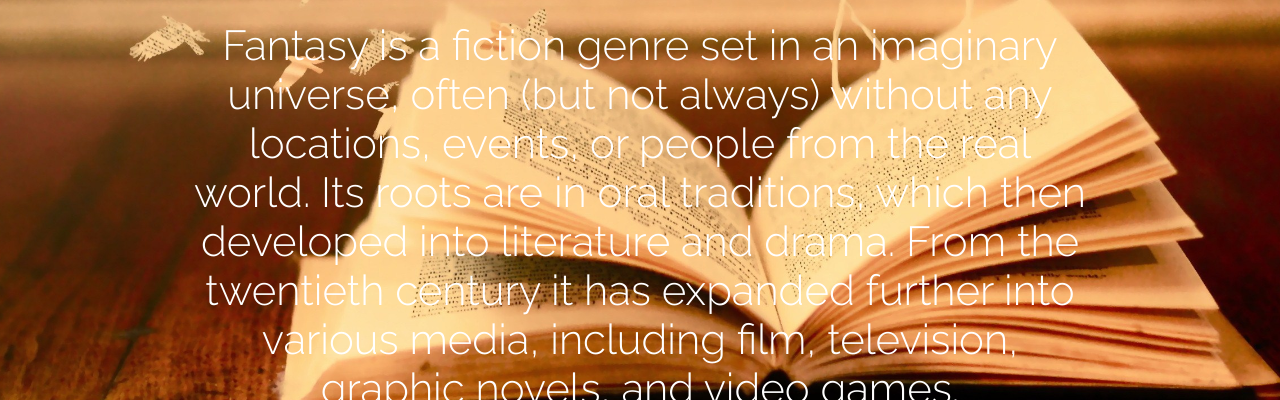
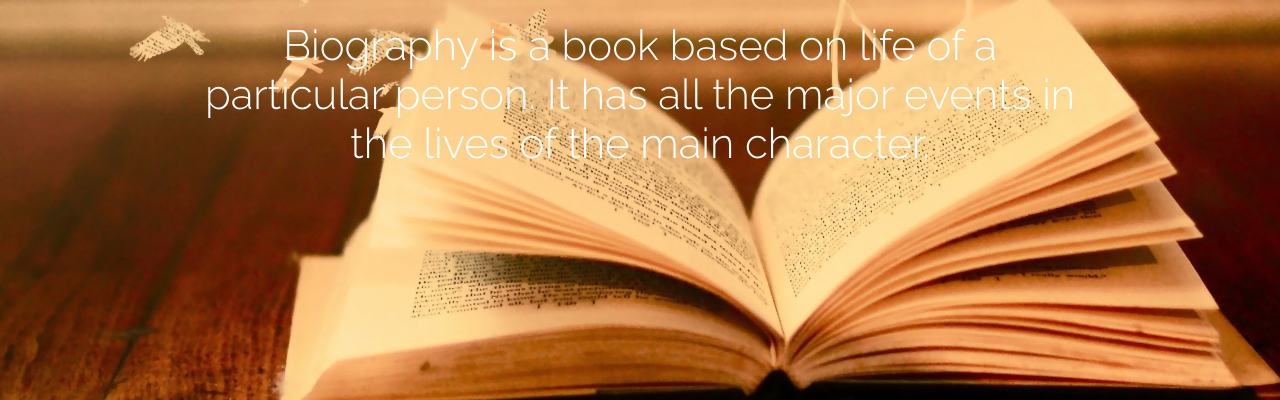
Before and after one commit to ittirehan97/ittirehan97.github.io, a plain HTML site: page bio.html in a window 1280 px wide. Shown: the part 400-800 px from the top of the page. Drawn offline with Linux system fonts and the light colour scheme.

Commit message:
Update bio.html

```diff
--- a/bio.html
+++ b/bio.html
@@ -16,7 +16,7 @@
   <div id="cover">
     <div class="cover-content">
       <h1>Biography</h1>
-      <h2>Fantasy is a fiction genre set in an imaginary universe, often (but not always) without any locations, events, or people from the real world. Its roots are in oral traditions, which then developed into literature and drama. From the twentieth century it has expanded further into various media, including film, television, graphic novels, and video games.</h2>
+      <h2>Biography is a book based on life of a particular person. It has all the major events in the lives of the main character.</h2>
     </div>
   </div>
 
```
